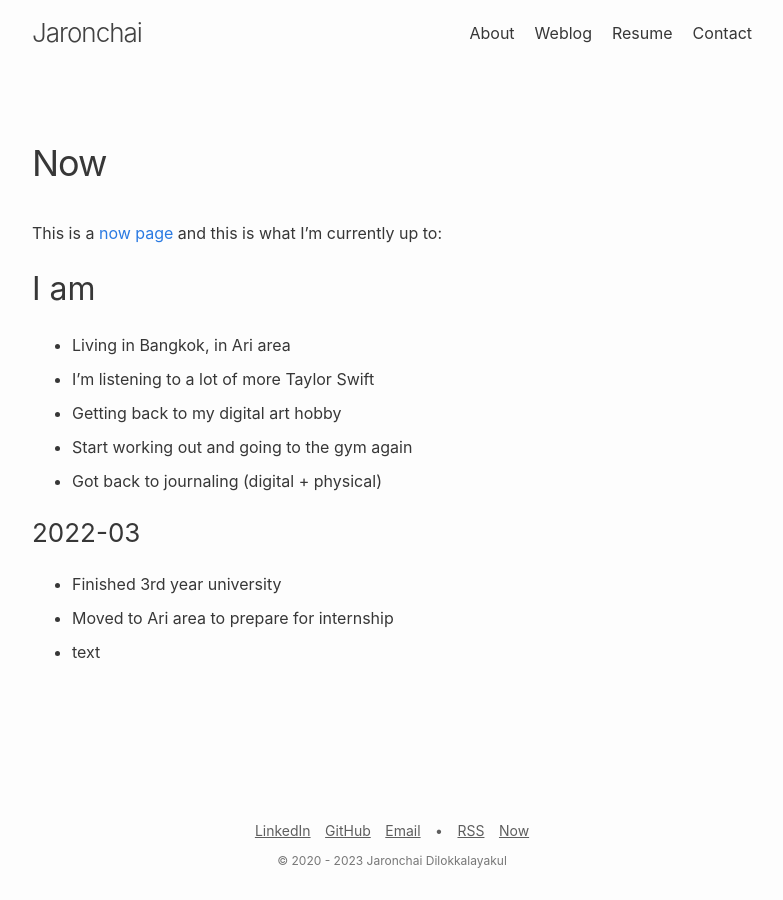
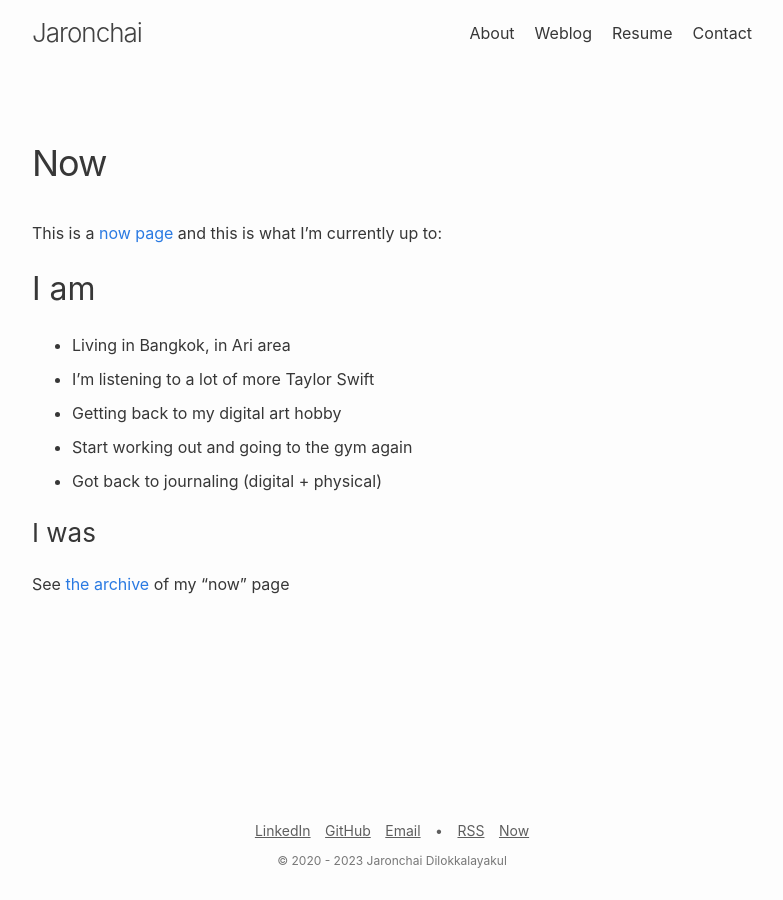
Before and after one commit to jarondlk/jaronchai-blog, a Jekyll site: the page built from pages/now.markdown, in a window 1280 px wide. Shown: the whole page, without its empty margins (248-1031 px from the left). Built offline with Jekyll 4.4.1, drawn with Linux system fonts in a browser that asks for light colours.

Commit message:
Added an archive page

```diff
--- a/pages/now.markdown
+++ b/pages/now.markdown
@@ -14,8 +14,6 @@ This is a [now page](https://nownownow.com/about#how) and this is what I'm curre
 * Start working out and going to the gym again
 * Got back to journaling (digital + physical)
 
-### 2022-03
+### I was
 
-* Finished 3rd year university
-* Moved to Ari area to prepare for internship
-* text
+See [the archive](/past) of my "now" page
```
Also changed, not shown: pages/past.markdown (added, +15 -0 lines).
